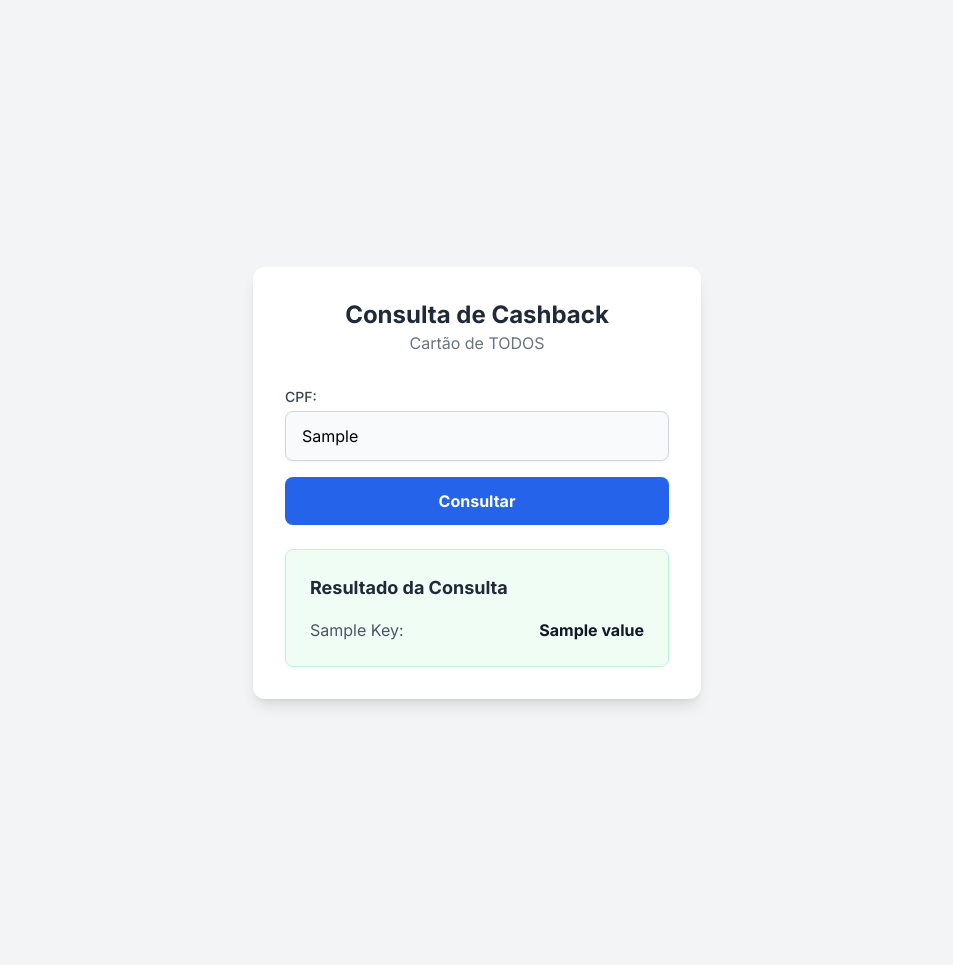
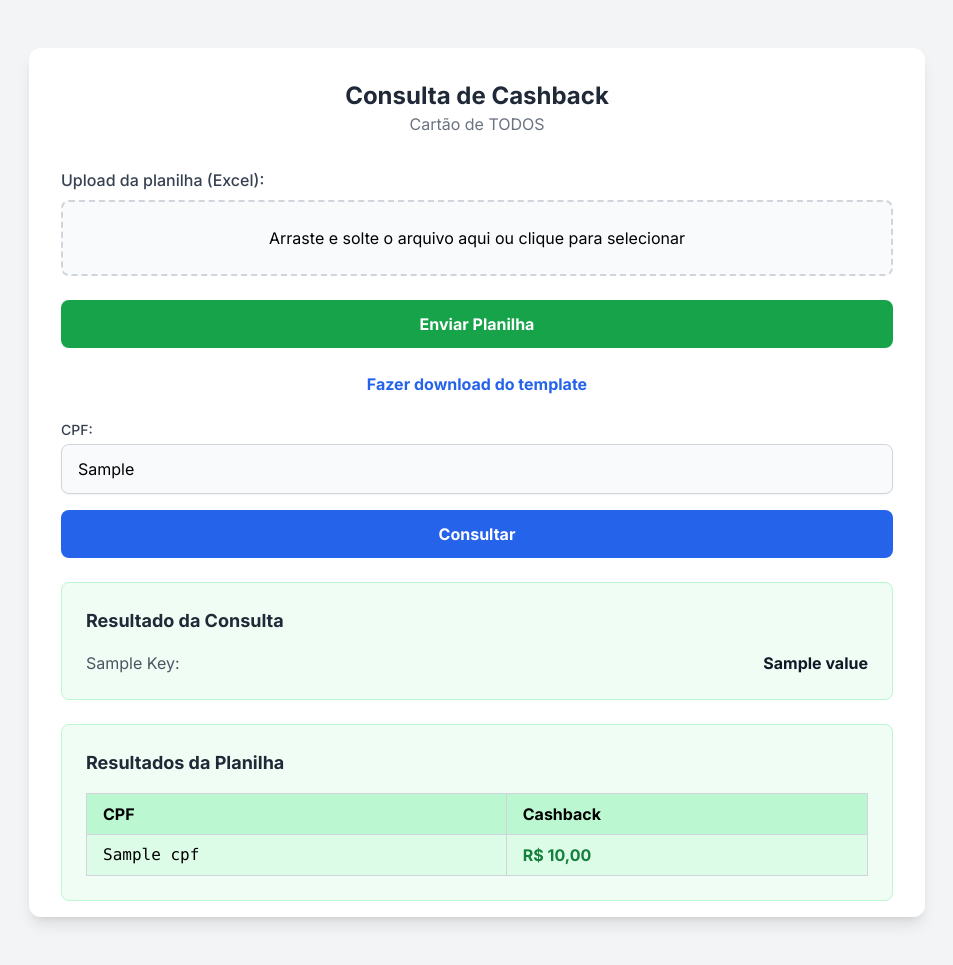
Before and after one commit to lucasamorsaude/Busca-Cash, a Flask app: template templates/index.html in a window 1280 px wide. Shown: the whole page, without its empty margins (163-1116 px from the left). Run offline with Flask 3, Linux system fonts and the light colour scheme; the template is opened without the code that fills it: most values are stand-ins (such as "Sample title", 1, 10 or a date in 2020); parts of the project's set-up code (start-up, migrations or seed data) failed here and were passed over; some libraries are stand-ins or nearby versions.

Commit message:
Adição de busca por planilha

```diff
--- a/app.py
+++ b/app.py
@@ -1,53 +1,39 @@
 import os
-import re # Importa o módulo de expressões regulares
+import re
 import requests
-from flask import Flask, request, render_template
+import io
+import pandas as pd
+from flask import Flask, request, render_template, send_file
+from werkzeug.utils import secure_filename
 
 from login_auth import get_auth_new
 
-# ... (o resto da configuração inicial não muda) ...
-app = Flask(__name__)
-# ... (autenticação e definições de URL não mudam) ...
-# --- 1. CONFIGURAÇÃO DA APLICAÇÃO E AUTENTICAÇÃO ---
+ALLOWED_EXTENSIONS = {'xls', 'xlsx'}
 
-# Inicializa o Flask. Ele automaticamente reconhece a pasta 'templates'.
+def allowed_file(filename):
+    return '.' in filename and filename.rsplit('.', 1)[1].lower() in ALLOWED_EXTENSIONS
+
 app = Flask(__name__)
 
-# Realiza a autenticação uma vez quando o app inicia
-print("Iniciando autenticação com a API AmorSaúde...")
-try:
-    auth_token = get_auth_new()
-    print("Autenticação bem-sucedida.")
-except Exception as e:
-    print(f"ERRO CRÍTICO: Falha ao obter o token de autenticação. O app não poderá funcionar. Erro: {e}")
-    auth_token = None
-
-# Headers para as requisições na API
 HEADERS = {
     'Content-Type': 'application/json',
 }
 
-# URL da nova API de Cashback
 CASHBACK_URL = 'https://amei.amorsaude.com.br/api/v1/cartao-todos/cashback'
 
-
-# --- 2. FUNÇÃO PARA CONSULTAR O CASHBACK ---
-# (A função get_cashback não precisa de alterações)
 def get_cashback(cpf):
-
     auth_token = get_auth_new()
-
     if not auth_token:
         return {"erro": "Autenticação inicial falhou. Verifique as credenciais e reinicie o servidor."}
 
-    request_headers = HEADERS.copy()
-    request_headers['Authorization'] = f"Bearer {auth_token}"
+    headers = HEADERS.copy()
+    headers['Authorization'] = f"Bearer {auth_token}"
     params = {'matriculaoucpf': cpf}
 
     print(f"Consultando cashback para o CPF: {cpf}")
 
     try:
-        response = requests.get(CASHBACK_URL, headers=request_headers, params=params)
+        response = requests.get(CASHBACK_URL, headers=headers, params=params)
         response.raise_for_status()
         print(f"Resposta da API (Status {response.status_code}): {response.text}")
 
@@ -67,37 +53,75 @@ def get_cashback(cpf):
         print("Erro ao decodificar JSON da resposta da API.")
         return {"erro": "A resposta da API não é um JSON válido.", "resposta_recebida": response.text}
 
-
-# --- 3. ROTA DA APLICAÇÃO WEB (INTERFACE) ---
-
 @app.route('/', methods=['GET', 'POST'])
 def index():
     cashback_data = None
     error_message = None
     cpf_digitado = ""
+    tabela_resultado = None
 
     if request.method == 'POST':
-        cpf_sujo = request.form.get('cpf', '') # Pega o valor do formulário
-        cpf_digitado = cpf_sujo
-
-        if cpf_sujo:
-            # LÓGICA DE LIMPEZA: Remove tudo que não for dígito
-            cpf_limpo = re.sub(r'\D', '', cpf_sujo)
-
-            resultado = get_cashback(cpf_limpo) # Usa o CPF limpo na consulta
-            if 'erro' in resultado:
-                error_message = f"Falha na consulta: {resultado.get('erro')} - {resultado.get('detalhes', '')}"
+        if 'file' in request.files:
+            file = request.files['file']
+            if file and allowed_file(file.filename):
+                try:
+                    df = pd.read_excel(file)
+                    if 'CPF' not in df.columns:
+                        error_message = "A planilha deve conter a coluna 'CPF'."
+                    else:
+                        df['CPF'] = df['CPF'].astype(str).str.replace(r'\D', '', regex=True).str.zfill(11)
+                        resultados = []
+                        for cpf in df['CPF']:
+                            res = get_cashback(cpf)
+                            saldo = res.get('balanceAvailable') if 'balanceAvailable' in res else None
+                            resultados.append({'CPF': cpf, 'Cashback': saldo})
+                        tabela_resultado = pd.DataFrame(resultados)
+                        # Converte para lista de dicts para o template
+                        tabela_resultado = tabela_resultado.to_dict(orient='records')
+                except Exception as e:
+                    error_message = f"Erro ao processar a planilha: {e}"
             else:
-                cashback_data = resultado
+                error_message = "Arquivo inválido. Por favor, envie um arquivo Excel (.xls ou .xlsx)."
         else:
-            error_message = "Por favor, digite um CPF."
+            cpf_sujo = request.form.get('cpf', '')
+            cpf_digitado = cpf_sujo
+            if cpf_sujo:
+                cpf_limpo = re.sub(r'\D', '', cpf_sujo)
+                resultado = get_cashback(cpf_limpo)
+                if 'erro' in resultado:
+                    error_message = f"Falha na consulta: {resultado.get('erro')} - {resultado.get('detalhes', '')}"
+                else:
+                    cashback_data = resultado
+            else:
+                error_message = "Por favor, digite um CPF."
 
     return render_template('index.html',
                            cashback_data=cashback_data,
                            error_message=error_message,
-                           cpf_digitado=cpf_digitado)
+                           cpf_digitado=cpf_digitado,
+                           tabela_resultado=tabela_resultado)
 
-# --- 4. EXECUÇÃO DA APLICAÇÃO ---
+
+
+@app.route('/download-result', methods=['POST'])
+def download_result():
+    csv_data = request.form.get('csv_data')
+    if not csv_data:
+        return "Nenhum dado para download.", 400
+    output = io.BytesIO()
+    output.write(csv_data.encode('utf-8'))
+    output.seek(0)
+    return send_file(output, download_name="resultado_cashback.csv", as_attachment=True, mimetype='text/csv')
+
+@app.route('/download-template')
+def download_template():
+    df = pd.DataFrame(columns=['CPF'])
+    output = io.BytesIO()
+    with pd.ExcelWriter(output, engine='openpyxl') as writer:
+        df.to_excel(writer, index=False)
+    output.seek(0)
+    return send_file(output, download_name="template_cpf.xlsx", as_attachment=True)
+
 if __name__ == '__main__':
     port = int(os.environ.get('PORT', 8080))
     app.run(debug=False, host='0.0.0.0', port=port)
--- a/templates/index.html
+++ b/templates/index.html
@@ -1,36 +1,59 @@
 <!DOCTYPE html>
 <html lang="pt-br">
 <head>
-    <meta charset="UTF-8">
-    <meta name="viewport" content="width=device-width, initial-scale=1.0">
+    <meta charset="UTF-8" />
+    <meta name="viewport" content="width=device-width, initial-scale=1" />
     <title>Consulta de Cashback - Cartão de TODOS</title>
     <script src="https://cdn.tailwindcss.com"></script>
-    <link rel="preconnect" href="https://fonts.googleapis.com">
-    <link rel="preconnect" href="https://fonts.gstatic.com" crossorigin>
-    <link href="https://fonts.googleapis.com/css2?family=Inter:wght@400;500;700&display=swap" rel="stylesheet">
+    <link rel="preconnect" href="https://fonts.googleapis.com" />
+    <link rel="preconnect" href="https://fonts.gstatic.com" crossorigin />
+    <link href="https://fonts.googleapis.com/css2?family=Inter:wght@400;500;700&display=swap" rel="stylesheet" />
     <style>
-        body { font-family: 'Inter', sans-serif; }
+        body {
+            font-family: 'Inter', sans-serif;
+        }
     </style>
 </head>
 <body class="bg-gray-100 flex items-center justify-center min-h-screen">
-    <div class="w-full max-w-md bg-white rounded-xl shadow-lg p-8">
+    <div class="w-full max-w-4xl bg-white rounded-xl shadow-lg p-8 overflow-auto max-h-[90vh] mx-4">
         <div class="text-center mb-8">
             <h1 class="text-2xl font-bold text-gray-800">Consulta de Cashback</h1>
             <p class="text-gray-500">Cartão de TODOS</p>
         </div>
 
-        <form method="post" id="consulta-form" class="space-y-4">
+        <!-- Formulário para upload da planilha -->
+        <form method="post" enctype="multipart/form-data" id="upload-form" class="mb-6">
+            <label class="block mb-2 font-medium text-gray-700">Upload da planilha (Excel):</label>
+            <div id="drop-area" class="border-2 border-dashed border-gray-300 rounded-lg p-6 text-center cursor-pointer bg-gray-50 hover:bg-gray-100 relative">
+                Arraste e solte o arquivo aqui ou clique para selecionar
+                <input type="file" name="file" id="file-input" accept=".xls,.xlsx" class="hidden" required />
+            </div>
+            <p id="file-name" class="mt-2 text-sm text-gray-600 italic"></p>
+            <button id="upload-btn" type="submit" class="mt-4 w-full bg-green-600 text-white font-bold py-3 rounded-lg hover:bg-green-700 transition-transform transform hover:scale-105">
+                Enviar Planilha
+            </button>
+        </form>
+
+        <!-- Link para download do template -->
+        <a href="{{ url_for('download_template') }}"
+           class="block mb-6 text-center text-blue-600 hover:underline font-semibold">
+            Fazer download do template
+        </a>
+
+        <!-- Formulário para consulta de CPF único -->
+        <form method="post" id="consulta-form" class="space-y-4 mb-6">
             <div>
                 <label for="cpf" class="block text-sm font-medium text-gray-700">CPF:</label>
                 <input type="text" name="cpf" id="cpf" value="{{ cpf_digitado }}" required
-                       class="mt-1 block w-full px-4 py-3 bg-gray-50 border border-gray-300 rounded-lg shadow-sm focus:outline-none focus:ring-2 focus:ring-blue-500 focus:border-blue-500 transition">
+                       class="mt-1 block w-full px-4 py-3 bg-gray-50 border border-gray-300 rounded-lg shadow-sm focus:outline-none focus:ring-2 focus:ring-blue-500 focus:border-blue-500 transition" />
             </div>
-            <button type="submit"
+            <button id="consulta-btn" type="submit"
                     class="w-full bg-blue-600 text-white font-bold py-3 px-4 rounded-lg hover:bg-blue-700 focus:outline-none focus:ring-2 focus:ring-offset-2 focus:ring-blue-500 transition-transform transform hover:scale-105">
                 Consultar
             </button>
         </form>
 
+        <!-- Mensagem de erro -->
         {% if error_message %}
             <div class="mt-6 p-4 bg-red-100 border border-red-400 text-red-700 rounded-lg">
                 <p class="font-bold">Erro!</p>
@@ -38,22 +61,19 @@
             </div>
         {% endif %}
 
+        <!-- Resultado da consulta para CPF único -->
         {% if cashback_data %}
             <div class="mt-6 p-6 bg-green-50 border border-green-200 rounded-lg">
                 <h2 class="text-lg font-bold text-gray-800 mb-4">Resultado da Consulta</h2>
                 <div class="space-y-2">
-
-                    <!-- LÓGICA DE FORMATAÇÃO ATUALIZADA -->
                     {% if 'balanceAvailable' in cashback_data %}
                         <div class="flex justify-between items-center">
                             <span class="text-gray-600 text-lg">Saldo de Cashback:</span>
-                            <!-- Formata o número para o padrão brasileiro (R$ X,XX) -->
                             <span class="font-semibold text-xl text-green-700">
                                 R$ {{ "%.2f"|format(cashback_data['balanceAvailable']|float) | replace('.', ',') }}
                             </span>
                         </div>
                     {% else %}
-                        <!-- Fallback para caso a API mude a resposta -->
                         {% for key, value in cashback_data.items() %}
                             <div class="flex justify-between">
                                 <span class="text-gray-600 capitalize">{{ key.replace('_', ' ') }}:</span>
@@ -61,19 +81,102 @@
                             </div>
                         {% endfor %}
                     {% endif %}
-
                 </div>
             </div>
         {% endif %}
 
+        <!-- Tabela de resultados da planilha -->
+        {% if tabela_resultado %}
+            <div class="mt-6 p-6 bg-green-50 border border-green-200 rounded-lg overflow-auto max-h-96">
+                <h2 class="text-lg font-bold text-gray-800 mb-4">Resultados da Planilha</h2>
+                <table class="min-w-full table-auto border-collapse border border-gray-300">
+                    <thead>
+                        <tr class="bg-green-200">
+                            <th class="border border-gray-300 px-4 py-2 text-left">CPF</th>
+                            <th class="border border-gray-300 px-4 py-2 text-left">Cashback</th>
+                        </tr>
+                    </thead>
+                    <tbody>
+                        {% for row in tabela_resultado %}
+                        <tr class="odd:bg-green-100 even:bg-green-50">
+                            <td class="border border-gray-300 px-4 py-2 font-mono">{{ row.CPF }}</td>
+                            <td class="border border-gray-300 px-4 py-2">
+                                {% if row.Cashback is not none %}
+                                    <span class="font-semibold text-green-700">
+                                        R$ {{ "%.2f"|format(row.Cashback|float) | replace('.', ',') }}
+                                    </span>
+                                {% else %}
+                                    <span class="text-gray-500">-</span>
+                                {% endif %}
+                            </td>
+                        </tr>
+                        {% endfor %}
+                    </tbody>
+                </table>
+            </div>
+        {% endif %}
     </div>
 
     <script>
+        // Limpa CPF no formulário de consulta única
         document.getElementById('consulta-form').addEventListener('submit', function(event) {
             const cpfInput = document.getElementById('cpf');
             const cpfLimpo = cpfInput.value.replace(/\D/g, '');
             cpfInput.value = cpfLimpo;
         });
+
+        // Drag & drop para upload da planilha
+        const dropArea = document.getElementById('drop-area');
+        const fileInput = document.getElementById('file-input');
+        const fileNameDisplay = document.getElementById('file-name');
+
+        dropArea.addEventListener('click', () => fileInput.click());
+
+        fileInput.addEventListener('change', () => {
+            if (fileInput.files.length > 0) {
+                fileNameDisplay.textContent = `Arquivo selecionado: ${fileInput.files[0].name}`;
+            } else {
+                fileNameDisplay.textContent = '';
+            }
+        });
+
+        dropArea.addEventListener('dragover', (e) => {
+            e.preventDefault();
+            dropArea.classList.add('bg-gray-200');
+        });
+
+        dropArea.addEventListener('dragleave', (e) => {
+            e.preventDefault();
+            dropArea.classList.remove('bg-gray-200');
+        });
+
+        dropArea.addEventListener('drop', (e) => {
+            e.preventDefault();
+            dropArea.classList.remove('bg-gray-200');
+            if (e.dataTransfer.files.length) {
+                fileInput.files = e.dataTransfer.files;
+                fileNameDisplay.textContent = `Arquivo selecionado: ${fileInput.files[0].name}`;
+            }
+        });
+
+        // Função para ativar loading no botão
+        function setLoading(button) {
+            button.disabled = true;
+            button.dataset.originalText = button.textContent;
+            button.textContent = 'Carregando...';
+        }
+        // Formulário upload
+        const uploadForm = document.getElementById('upload-form');
+        const uploadBtn = document.getElementById('upload-btn');
+        uploadForm.addEventListener('submit', () => {
+            setLoading(uploadBtn);
+        });
+        // Formulário consulta
+        const consultaForm = document.getElementById('consulta-form');
+        const consultaBtn = document.getElementById('consulta-btn');
+        consultaForm.addEventListener('submit', () => {
+            setLoading(consultaBtn);
+        });
     </script>
 </body>
 </html>
```
